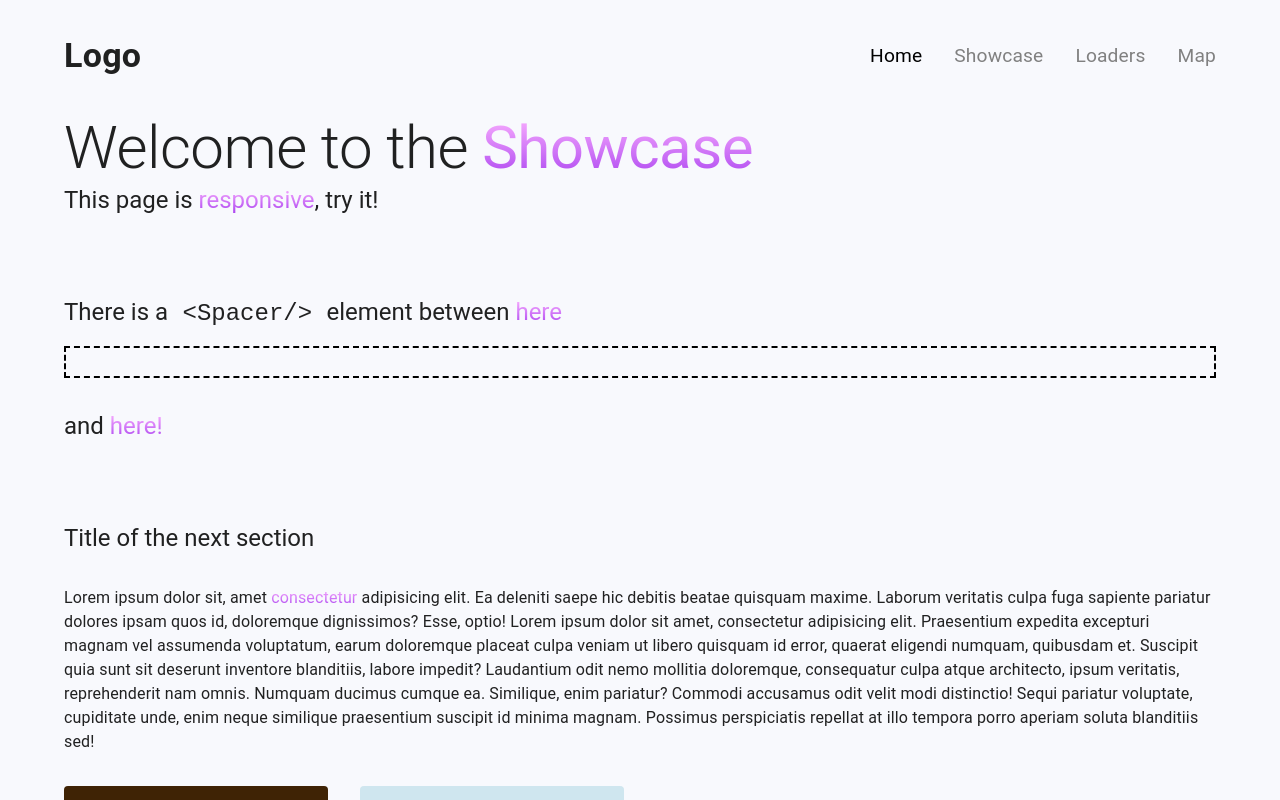
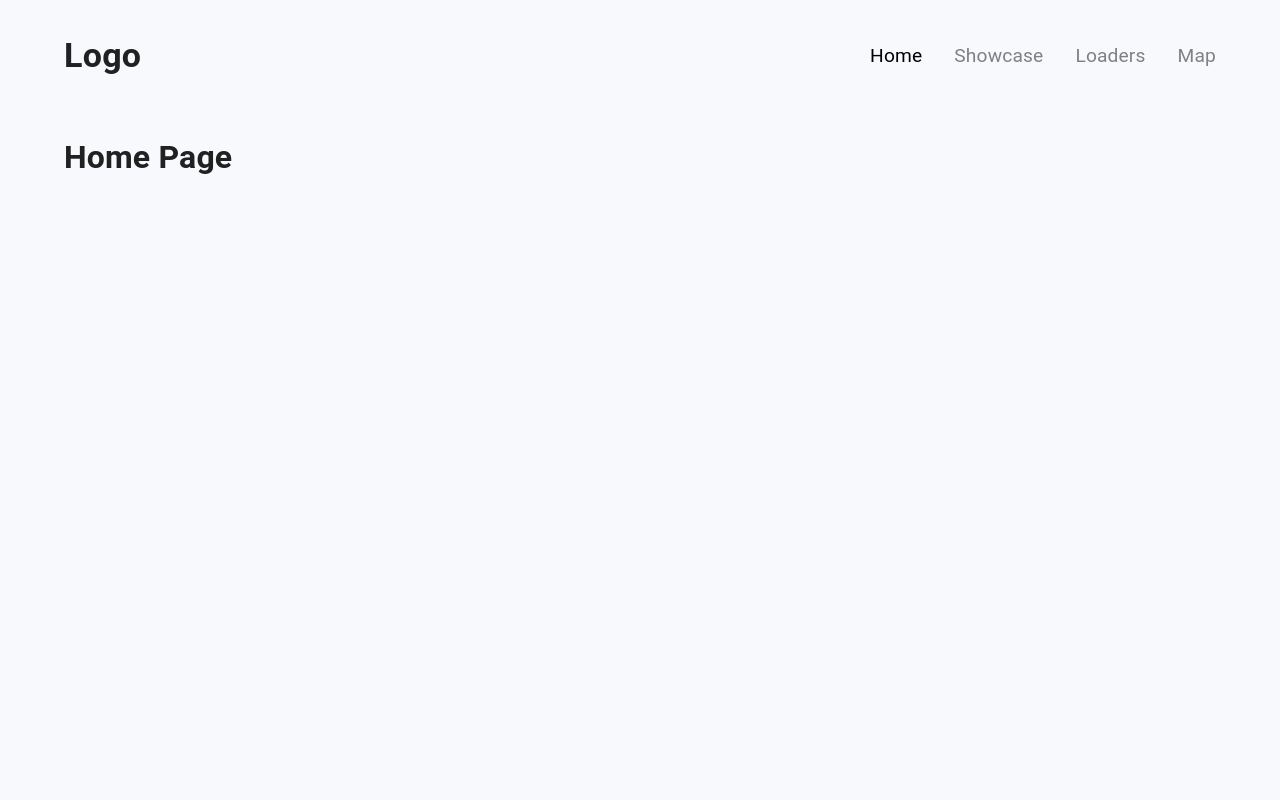
Before and after one commit to fervqz/fv-portfolio, a React (Vite) app: page / in a window 1280 px wide. Shown: the top 800 px of the page. Built offline with nearby package versions, Linux system fonts and the light colour scheme.

Commit message:
Adding Home Page

```diff
--- a/package.json
+++ b/package.json
@@ -1,7 +1,7 @@
 {
   "name": "react-boilerplate",
   "private": true,
-  "version": "0.3.2",
+  "version": "0.3.1",
   "type": "module",
   "scripts": {
     "update-version": "node UpdateVersion.js",
--- a/src/router/routes.tsx
+++ b/src/router/routes.tsx
@@ -4,6 +4,7 @@ import ScreenMap from "../screens/ScreenMap/ScreenMap";
 import Paths from "./paths";
 import ScreenLoaders from "../screens/ScreenLoaders/ScreenLoaders";
 import { AppRoute } from "../types/types";
+import ScreenHome from "../screens/ScreenHome/ScreenHome";
 
 let routes: AppRoute[] = [
     {
@@ -12,7 +13,7 @@ let routes: AppRoute[] = [
     },
     {
         path: Paths.HOME,
-        element: <ScreenShowcase />,
+        element: <ScreenHome />,
         title: 'Home',
     },
     {
--- /dev/null
+++ b/src/screens/ScreenHome/ScreenHome.tsx
@@ -0,0 +1,11 @@
+import LayoutScreen from "../../components/LayoutScreen/LayoutScreen";
+
+const ScreenHome = () => {
+    return (
+        <LayoutScreen>
+            <h1>Home Page</h1>
+        </LayoutScreen>
+    );
+};
+
+export default ScreenHome;
```
